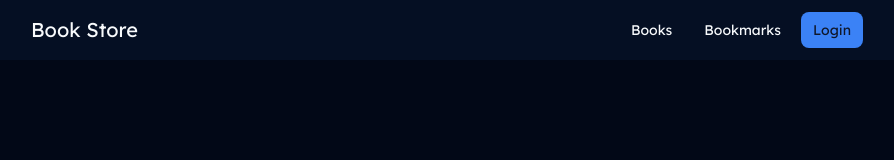
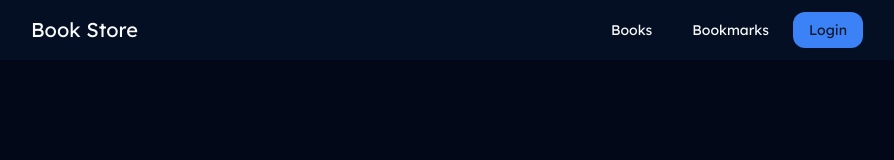
Before and after one commit to pavankumar-v/LYNC-React-Developer-Task, a React (Create React App) app: page / in a window 1280 px wide. Shown: the top 160 px of the page, without its empty margins (193-1087 px from the left). Built offline with nearby package versions, Linux system fonts and the light colour scheme.

Commit message:
refactor(style): style changes for button on radius value changes

```diff
--- a/src/components/ui/Button.tsx
+++ b/src/components/ui/Button.tsx
@@ -12,7 +12,7 @@ interface Props
 
 export type BtnVariants = 'primary' | 'secondary' | 'default';
 
-const defaultStyle = 'text-sm px-3 py-2 transition rounded-lg';
+const defaultStyle = 'text-sm px-4 py-2 transition rounded-sm';
 
 const btnVariant: { [key in BtnVariants]: string } = {
   primary:
--- a/src/index.css
+++ b/src/index.css
@@ -25,7 +25,7 @@
     --border: 217.2 32.6% 17.5%;
     --input: 217.2 32.6% 17.5%;
     --ring: 224.3 76.3% 48%;
-    --radius: 0.5rem;
+    --radius: 1rem;
   }
 }
 
@@ -38,3 +38,7 @@
     @apply max-w-[70%] mx-auto;
   }
 }
+
+body {
+  background-color: hsl(240, 10%, 4%);
+}
```
